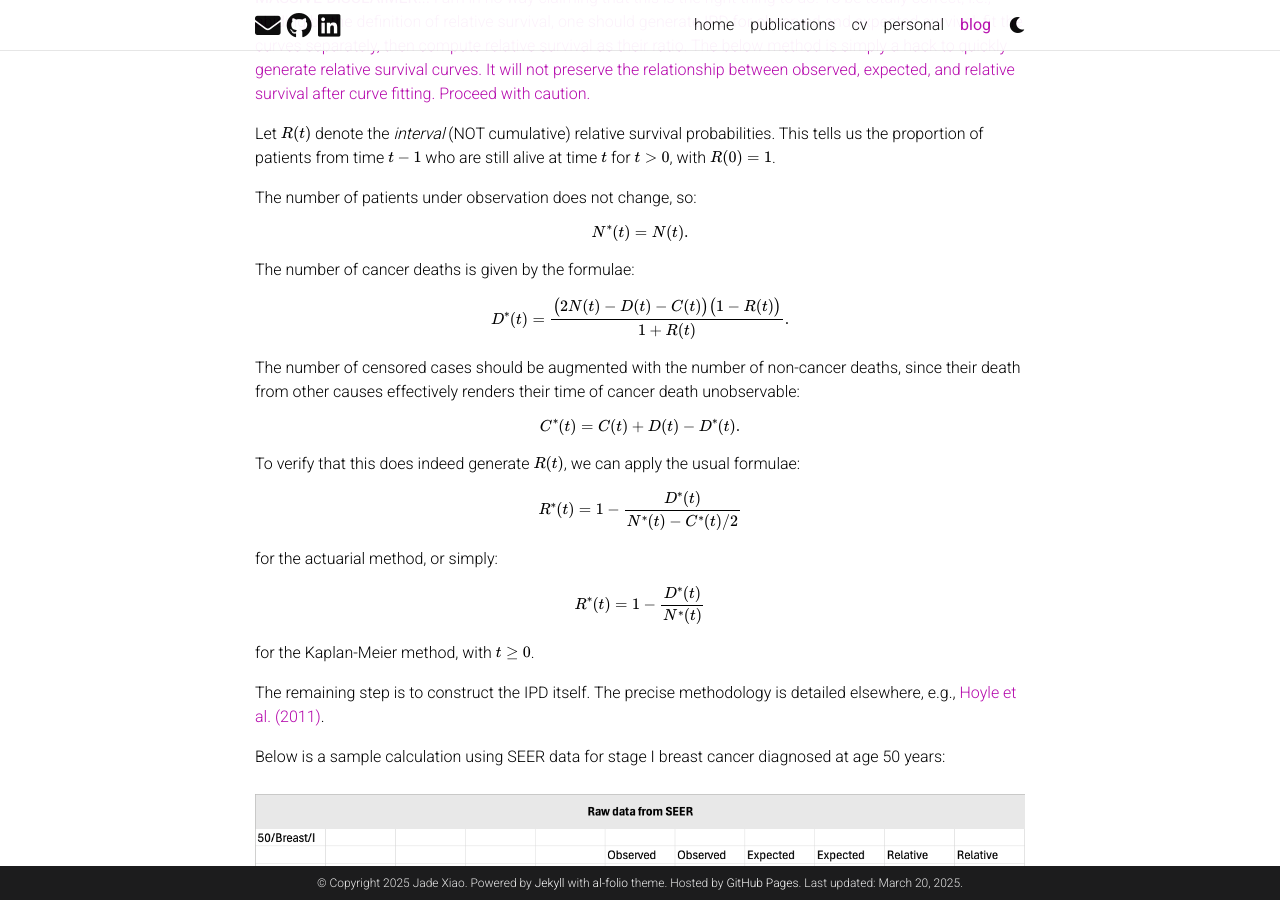
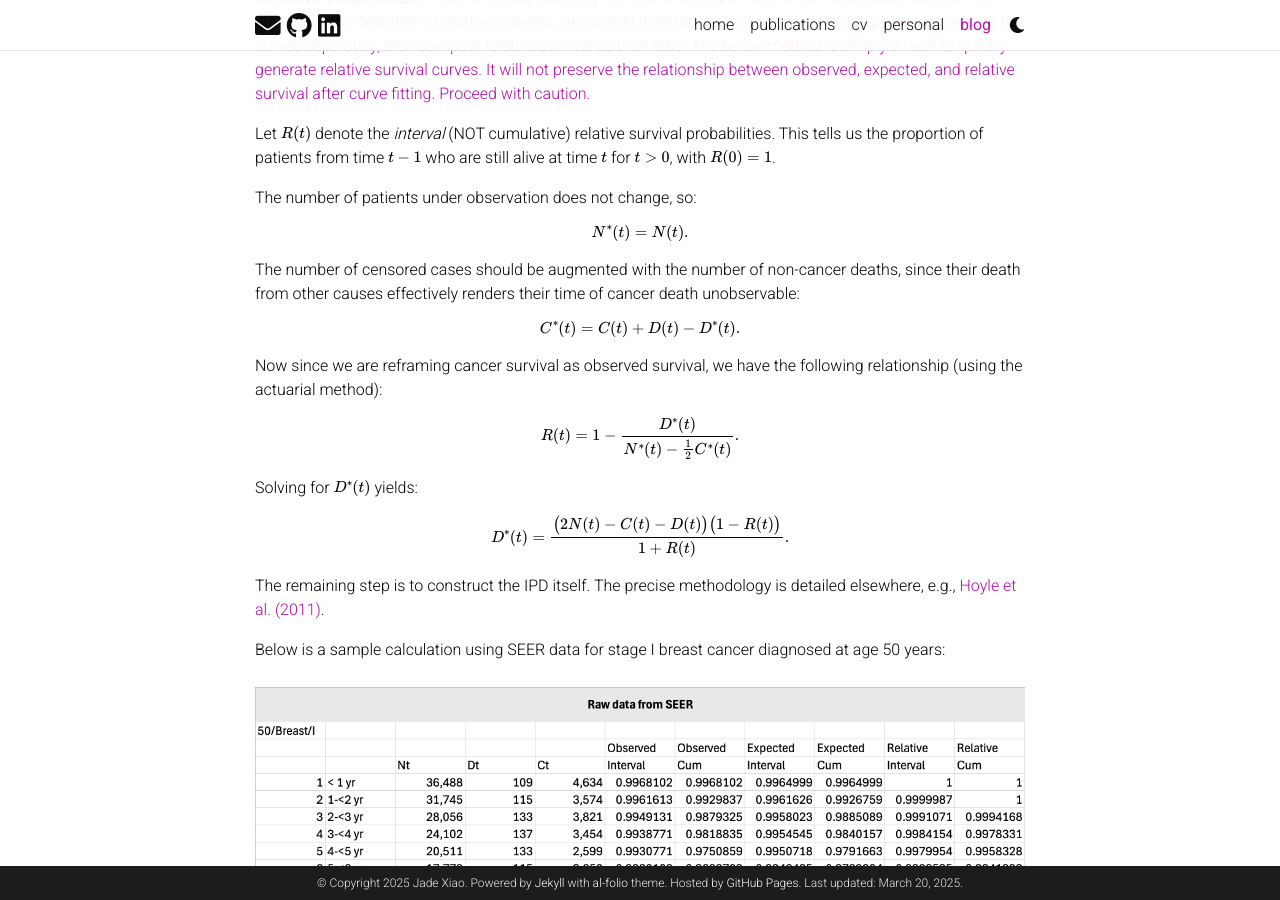
Before and after one commit to jadexiao/jadexiao.github.io, a Jekyll site: the page built from _posts/2025-01-20-how-to-construct-individual-patient-data-that-generates-SEER-relative-survival-curves.md, in a window 1280 px wide and 900 px high, scrolled down 764 px. Built offline with Jekyll 4.4.1, drawn with Linux system fonts in a browser that asks for light colours; comment, search, counter and statistics services are not loaded; a style sheet for code colours, icons or effects is not loaded.

Commit message:
Save
- Fixed blog post
- Score

```diff
--- a/_posts/2025-01-20-how-to-construct-individual-patient-data-that-generates-SEER-relative-survival-curves.md
+++ b/_posts/2025-01-20-how-to-construct-individual-patient-data-that-generates-SEER-relative-survival-curves.md
@@ -26,23 +26,17 @@ The number of patients under observation does not change, so:
 
 $$N^\ast(t)=N(t).$$
 
-The number of cancer deaths is given by the formulae:
-
-$$D^\ast(t)=\frac{\big(2N(t)-D(t)-C(t)\big)\big(1-R(t)\big)}{1+R(t)}.$$
-
 The number of censored cases should be augmented with the number of non-cancer deaths, since their death from other causes effectively renders their time of cancer death unobservable:
 
 $$C^\ast(t)=C(t)+D(t)-D^\ast(t).$$
 
-To verify that this does indeed generate $$R(t)$$, we can apply the usual formulae:
+Now since we are reframing cancer survival as observed survival, we have the following relationship (using the actuarial method):
 
-$$R^\ast(t)=1-\frac{D^\ast(t)}{N^\ast(t)-C^\ast(t)/2}$$
+$$R(t)=1-\frac{D^\ast(t)}{N^\ast(t)-\tfrac{1}{2}C^\ast(t)}.$$
 
-for the actuarial method, or simply:
+Solving for $$D^\ast(t)$$ yields:
 
-$$R^\ast(t)=1-\frac{D^\ast(t)}{N^\ast(t)}$$
-
-for the Kaplan-Meier method, with $$t\ge0$$.
+$$D^\ast(t)=\frac{\big(2N(t)-C(t)-D(t)\big)\big(1-R(t)\big)}{1+R(t)}.$$
 
 The remaining step is to construct the IPD itself. The precise methodology is detailed elsewhere, e.g., <a href="https://doi.org/10.1186/1471-2288-11-139" target="_blank">Hoyle et al. (2011)</a>.
 
```
Also changed, not shown: 6 other files.
